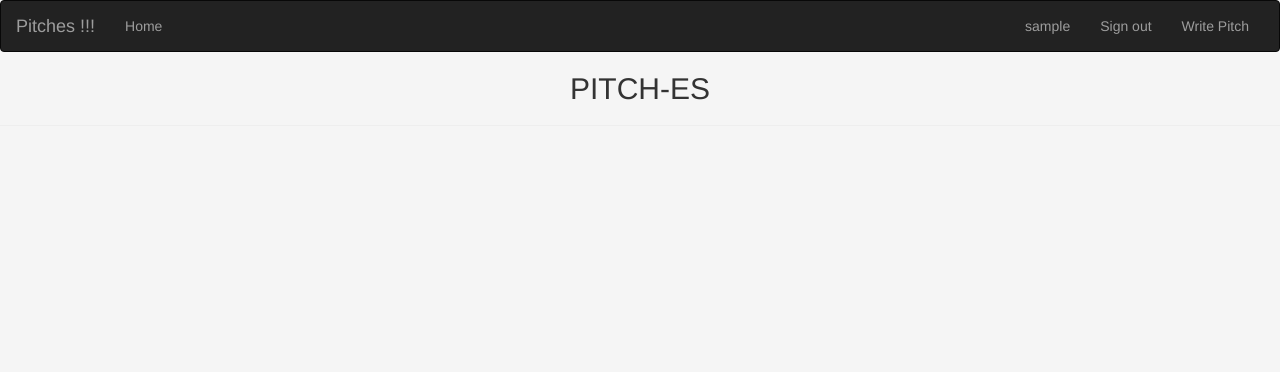
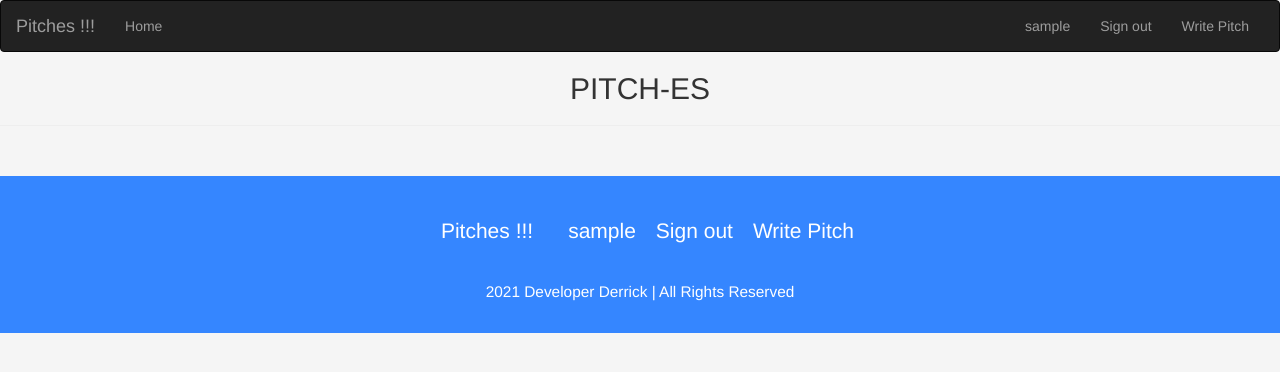
Before and after one commit to derrickmacharia/pitches, a Flask app: page / in a window 1280 px wide. Shown: the top 372 px of the page. Run offline with Flask 2, Linux system fonts and the light colour scheme; the visitor is signed in with stand-in values (Sample User, id 1); data comes from the database, SQL or seed files in the repository; data that the repository does not hold is empty; some libraries are stand-ins or nearby versions.

Commit message:
update readme

```diff
--- a/app/static/css/index.css
+++ b/app/static/css/index.css
@@ -1,3 +1,9 @@
+*{
+    padding: 0;
+    margin: 0;
+    box-sizing: border-box;
+}
+
 body{
     background: whitesmoke;
 }
@@ -21,3 +27,47 @@ body{
 .cards1{
     margin-right: 1rem;
 }
+
+footer{
+    position: relative;
+    width: 100%;
+    background: #3586ff;
+    margin-top: 3rem;
+    padding: 20px 50px;
+    display: flex;
+    justify-content: center;
+    align-items: center;
+    flex-direction: column;
+}
+
+footer .links{
+    position: relative;
+    display: flex;
+    justify-content: center;
+    align-items: center;
+    margin: 10px 0;
+    flex-wrap: wrap;
+}
+footer .links li{
+    text-decoration: none;
+    list-style: none;
+}
+footer .links  a{
+    font-size: 1.5em;
+    color: #fff;
+    margin: 0 10px;
+    display: inline-block;
+    transition: 0.5s;
+}
+
+footer .links  a:hover{
+    transform: translateY(-10px);
+}
+
+footer p{
+    color: #fff;
+    text-align: center;
+    margin-top: 15px;
+    margin-bottom: 10px;
+    font-size: 1.1em;
+}
--- a/app/templates/index.html
+++ b/app/templates/index.html
@@ -38,13 +38,13 @@
               <p>Posted by: {{post.user.username}}</p>
               <p>Posted on : {{post.date_posted.strftime('%Y-%m-%d')}}</p>
               <div class="col-md-4 button">
-                <a href="{{ url_for('main.post_details', id = post.id)}}">Read More</a>
+                <a href="{{ url_for('main.post_details', id = post.id)}}"><button class="btn-info ">Comments</button></a>
               </div>
               <div class="col-md-4 upvote button">
-                <a href="{{url_for('main.like',id = post.id)}}">Upvotes: {{post.upvote.count()}}</a>
+                <a href="{{url_for('main.like',id = post.id)}}"><button class="btn-success">Upvotes: {{post.upvote.count()}}</button></a>
               </div>
               <div class="col-md-4 downvote ">
-                <a href="{{url_for('main.dislike',id = post.id)}}"> <i class="fa fa-thumbs-down"></i> Downvotes:{{post.downvote.count()}}</a>
+                <a href="{{url_for('main.dislike',id = post.id)}}"> <i class="fa fa-thumbs-down"></i> <button class="btn-danger">Downvotes:{{post.downvote.count()}}</button></a>
               </div>
 
             </div>
@@ -54,6 +54,21 @@
       {% endfor %}
     </div>
   </div>
+
+  <footer>
+    <ul class="links">
+      {% if current_user.is_authenticated %}
+      <a class="navbar-brand" href="/"> Pitches !!! </a>
+      <li class="user"><a href="{{url_for('main.profile',uname=current_user.username)}}">{{current_user.username}}</a></li>
+      <li><a href="{{url_for('auth.logout')}}">Sign out</a></li>
+      <li><a href="/post" class="tag">Write Pitch</a></li>
+      {% else %}
+      <li><a href="{{url_for('auth.login')}}">Sign in</a></li>
+      {%endif%}
+    </ul>
+    <p>2021 Developer Derrick | All Rights Reserved</p>
+  </footer>
+
 </body>
 
 {% endblock%}
```
Also changed, not shown: README.md, app/static/images/wave.png (added).
